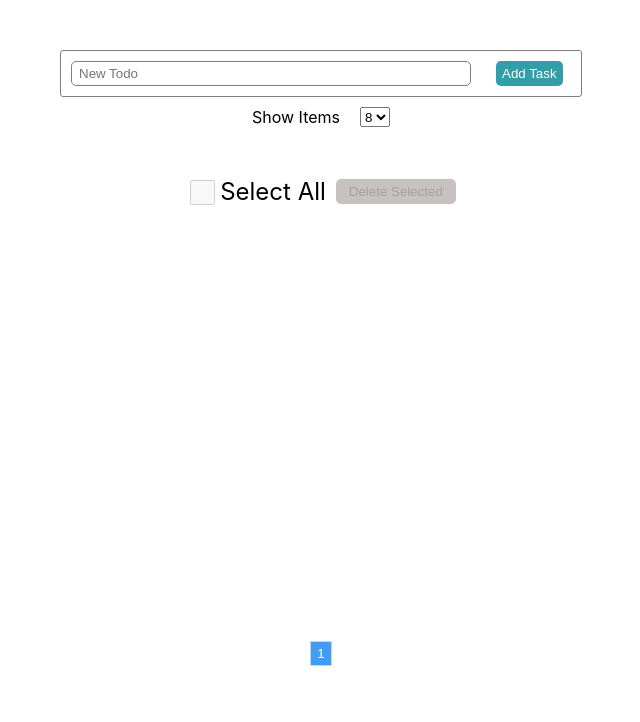
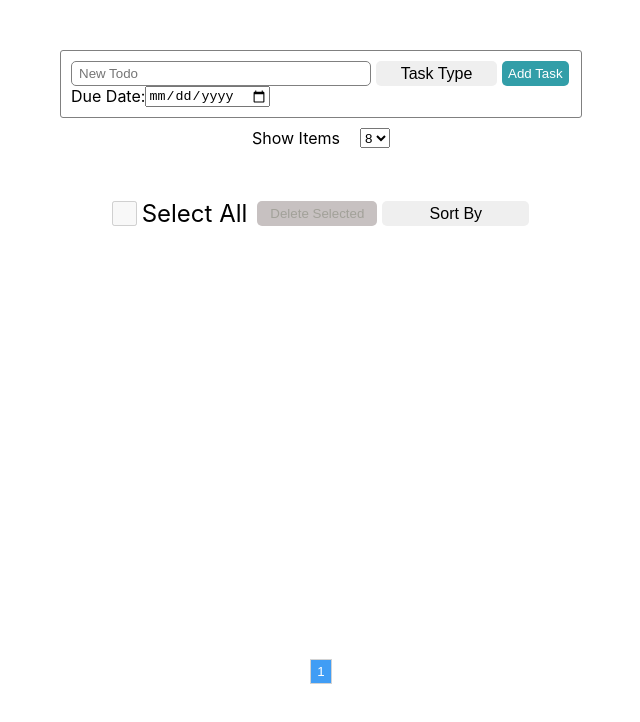
Before and after one commit to gurami98/todo-app-react, a React (Create React App) app: page / in a window 1280 px wide. Shown: the top 722 px of the page, without its empty margins (319-959 px from the left). Built offline with nearby package versions, Linux system fonts and the light colour scheme; the HTML template or start-up script is replaced by a standard one.

Commit message:
features - add task type, due date, time added, sort feature

```diff
--- a/src/App.css
+++ b/src/App.css
@@ -57,11 +57,13 @@ ul li span{
 }
 
 #checker{
+  display: flex;
+  align-items: center;
   margin-top: 50px;
   font-size: 24px;
 }
 
-#checker input{
+#checker input[type="checkbox"]{
   width: 25px;
   height: 25px;
   margin-right: 5px;
@@ -71,3 +73,111 @@ ul li span{
   vertical-align: top;
   margin-right: 10px;
 }
+
+#checker .dropdown{
+  height: 25px;
+}
+
+#checker .dropbtn{
+  vertical-align: super;
+}
+
+/* Dropdown Button */
+.dropbtn {
+  font-size: 16px;
+  border: none;
+  cursor: pointer;
+  border-radius: 5px;
+  height: 25px;
+  width: 121px;
+}
+
+/* Dropdown button on hover & focus */
+.dropbtn:hover, .dropbtn:focus {
+  background-color: #329ea8;
+  color: white;
+}
+
+/* The container <div> - needed to position the dropdown content */
+.dropdown {
+  position: relative;
+  display: inline-block;
+  margin: 0 5px;
+}
+
+/* Dropdown Content (Hidden by Default) */
+.dropdown-content {
+  display: none;
+  position: absolute;
+  background-color: #f1f1f1;
+  max-width: 120px;
+  box-shadow: 0px 8px 16px 0px rgba(0,0,0,0.2);
+  z-index: 1;
+}
+
+.dropdown-items{
+  overflow-y: auto;
+  height: 100px;
+}
+
+/* Links inside the dropdown */
+.dropdown-content p {
+  color: black;
+  padding: 6px 8px;
+  margin: 0;
+  text-decoration: none;
+  display: block;
+  text-align: left;
+  overflow: hidden;
+  text-overflow: ellipsis;
+}
+
+/* Change color of dropdown links on hover */
+.dropdown-content p:hover {
+  background-color: #ddd;
+  cursor: pointer;
+}
+
+/* Show the dropdown menu (use JS to add this class to the .dropdown-content container when the user clicks on the dropdown button) */
+.show {display:block;}
+
+.add-new-item{
+  display: flex;
+}
+
+.add-new-item input{
+  width: 73px;
+}
+
+.add-new-item button{
+  background-color: #329ea8;
+  color: white;
+  border: 0;
+  border-radius: 1px;
+}
+
+.add-new-item button:hover{
+  opacity: 0.7;
+  cursor: pointer;
+}
+
+#filter-label{
+  margin-left: 20px;
+}
+
+#filter-items{
+  vertical-align: super;
+}
+
+#checker .dropdown-items p{
+  font-size: initial;
+}
+
+#checker .dropdown-content{
+  width: 147px;
+  max-width: 147px;
+}
+
+#checker .dropbtn{
+  width: 147px;
+}
--- a/src/App.js
+++ b/src/App.js
@@ -1,6 +1,6 @@
 import './App.css';
 import styled from "styled-components";
-import { useEffect, useState } from "react";
+import { useEffect, useRef, useState } from "react";
 import List from './components/List'
 import Form from './components/Form'
 import Pagination from './components/Pagination'
@@ -32,8 +32,19 @@ const App = () => {
 	const [list, setList] = useState([])
 	const [activePage, setActive] = useState(1)
 	const [itemsToShow, setItemsToShow] = useState(8)
+	const [dueDate, setDueDate] = useState('')
+	const filterDropdownItemsRef = useRef(null)
+	const filterDropdownBtn = useRef(null)
+	//const [filterText, setFilterText] = useState('')
 
 	const [paginationInfo, setPaginationInfo] = useState({pageNumbers: 1, pagesToShow: 5, endPage: 1, startPage: 1})
+	const [typeDropdown, setTypeDropdown] = useState(		{typeDropdownShow: false,
+																																typeDropdownData: ['University', 'Home', 'Work'],
+																																typeDropdownInput: '',
+																																typeDropdownText: 'Task Type'})
+	const [filterDropdown, setFilterDropdown] = useState({filterDropdownShow: false,
+																																	filterDropdownData: ['A-Z', 'Z-A', 'Oldest First', 'Newest First', 'Due Ascending', 'Due Descending'],
+																																	filterDropdownText: 'Sort By'})
 
 	const [checkedAll, setCheckedAll] = useState(false)
 
@@ -44,6 +55,44 @@ const App = () => {
 	let endIndex = startIndex + itemsToShow
 	let itemsArr = list.slice(startIndex, endIndex)
 
+	const showFilterDropDown = (e) => {
+		e.preventDefault();
+		console.log('test')
+		setFilterDropdown({...filterDropdown, filterDropdownShow: !filterDropdown.filterDropdownShow})
+	}
+
+	const choseFilterType = (e) => {
+		let tempArr = [...list]
+		switch(e.target.innerHTML) {
+			case 'A-Z':
+				tempArr = tempArr.sort((a, b) => a.text.localeCompare(b.text))
+				setList(tempArr)
+				break;
+			case 'Z-A':
+				tempArr = tempArr.sort((a, b) => b.text.localeCompare(a.text))
+				setList(tempArr)
+				break;
+			case 'Newest First':
+				tempArr = tempArr.sort((a,b) => new Date(b.timeAdded) - new Date(a.timeAdded))
+				setList(tempArr)
+				break;
+			case 'Oldest First':
+				tempArr = tempArr.sort((a,b) => new Date(a.timeAdded) - new Date(b.timeAdded))
+				setList(tempArr)
+				break;
+			case 'Due Ascending':
+				tempArr = tempArr.sort((a,b) => new Date(a.dueDate) - new Date(b.dueDate))
+				setList(tempArr)
+				break;
+			case 'Due Descending':
+				tempArr = tempArr.sort((a,b) => new Date(b.dueDate) - new Date(a.dueDate))
+				setList(tempArr)
+				break;
+			default:
+				break;
+		}
+	}
+
 	useEffect(() => {
 		let counter = 0;
 		list.forEach(item => {
@@ -53,10 +102,39 @@ const App = () => {
 		if(counter === list.length && counter > 0) setCheckedAll(true)
 	}, [list])
 
+	useEffect(() => {
+		const handleClickOutside = (e) => {
+			if (filterDropdownItemsRef.current && !filterDropdownBtn.current.contains(e.target) && !filterDropdownItemsRef.current.contains(e.target) && filterDropdownItemsRef.current.classList.contains('show')) {
+				setFilterDropdown({...filterDropdown, filterDropdownShow: false})
+			}
+		}
+		// Bind the event listener
+		document.addEventListener("mousedown", handleClickOutside);
+		return () => {
+			// Unbind the event listener on clean up
+			document.removeEventListener("mousedown", handleClickOutside);
+		};
+	}, [filterDropdownItemsRef]);
+
 	const handleSubmit = (text) => {
-		let newArr = [...list, {text, done: false, id: new Date().getTime()}]
-		if (text.trim()) {
+		if (text.trim() && typeDropdown.typeDropdownText !== 'Task Type' && dueDate.trim()) {
+			let d = new Date(),
+				seconds = '' + d.getSeconds(),
+				minutes = '' + d.getMinutes(),
+				hours = '' + d.getHours(),
+				month = '' + (d.getMonth() + 1),
+				day = '' + d.getDate(),
+				year = d.getFullYear();
+			if(seconds < 10) seconds = '0' + seconds
+			if(minutes < 10) minutes = '0' + minutes
+			if (month.length < 2) month = '0' + month;
+			if (day.length < 2) day = '0' + day;
+			let dateAdded = [year, month, day].join(' ').concat(" ", [hours, minutes, seconds].join(':'));
+
+			let newArr = [...list, {text, taskType: typeDropdown.typeDropdownText, dueDate, timeAdded: dateAdded, done: false, id: new Date().getTime()}]
+
 			setList(newArr)
+			setTypeDropdown({...typeDropdown, typeDropdownText: 'Task Type'})
 			let listCount = newArr.length
 			let pageCount = Math.ceil(listCount / itemsToShow)
 			if (!listCount) setPaginationInfo({...paginationInfo, pageNumbers: [1]})
@@ -75,7 +153,7 @@ const App = () => {
 			}
 			setActive(pageCount)
 			setPaginationInfo({...paginationInfo, endPage: pageCount, startPage: pageCount > 5 ? pageCount - paginationInfo.pagesToShow + 1 : 1})
-		} else alert('Enter an item')
+		} else alert('Enter every value needed in form')
 	}
 
 	const changePage = (page) => {
@@ -121,9 +199,17 @@ const App = () => {
 			if(item.done) isAnyItemChecked = true
 	})
 
+	// const handleFilterKeyPress = (e) => {
+	// 	if (e.key === 'Enter') filterItems()
+	// }
+	//
+	// const filterItems = () => {
+	// 	console.log(filterText)
+	// }
+
 	return (
 		<div className="App">
-			<Form handleSubmit={handleSubmit}/>
+			<Form handleSubmit={handleSubmit} dueDate={dueDate} setDueDate={setDueDate} typeDropdown={typeDropdown} setTypeDropdown={setTypeDropdown}/>
 			<Dropdown  paginationInfo={paginationInfo} setPaginationInfo={setPaginationInfo}
 								listCount={listCount} pageCount={pageCount}
 			           setActive={setActive} itemsToShow={itemsToShow}
@@ -133,6 +219,21 @@ const App = () => {
 				<input disabled={!listCount} type="checkbox" id="select-all" name="select-all" checked={checkedAll} onChange={() => tick()}/>
 				<label htmlFor="select-all">Select All</label>
 				<Button disabled={!isAnyItemChecked} onClick={()=>deleteSelected()}>Delete Selected</Button>
+				{/*<label htmlFor="filter-items" id="filter-label">Filter</label>*/}
+				{/*<input value={filterText} onChange={(e)=>setFilterText(e.target.value)} onKeyDown={handleFilterKeyPress} type="text" id="filter-items" name="filter-items"/>*/}
+				{/*<button type="button" onClick={filterItems}>Filter</button>*/}
+				<div className="dropdown">
+					<button ref={filterDropdownBtn} onClick={(e)=> showFilterDropDown(e)} className="dropbtn" type="button">{filterDropdown.filterDropdownText}</button>
+					<div id="myDropdown" ref={filterDropdownItemsRef} className={filterDropdown.filterDropdownShow ? "dropdown-content show" : "dropdown-content"}>
+						<div className={"dropdown-items"}>
+							{filterDropdown.filterDropdownData.map(item => {
+								return(
+									<p onClick={(e)=>choseFilterType(e)} key={item}>{item}</p>
+								)
+							})}
+						</div>
+					</div>
+				</div>
 			</div>
 
 			<List paginationInfo={paginationInfo} setPaginationInfo={setPaginationInfo}
--- a/src/components/Form.js
+++ b/src/components/Form.js
@@ -1,10 +1,11 @@
 import styled from "styled-components";
-import { useState } from "react";
+import { useEffect, useRef, useState } from "react";
 
 const StyledForm = styled.form`
 	width: 500px;
   display: flex;
   flex-direction: row;
+	flex-wrap: wrap;
   margin: 10px;
   padding: 10px;
   border: 1px solid gray;
@@ -24,8 +25,7 @@ const StyledForm = styled.form`
 const Input = styled.input`
   text-indent: 5px;
   border-radius: 5px;
-	width: 400px;
-	margin-right: 25px;
+	width: 300px;
   height: 25px;
   outline: none;
   border: 1px solid gray;
@@ -48,17 +48,88 @@ const Button = styled.button`
   background-color: #329ea8;
 `
 
-const Form = ({handleSubmit}) => {
+const Form = ({handleSubmit, typeDropdown, setTypeDropdown, dueDate, setDueDate}) => {
 	const [text, setText] = useState('')
+	const dropdownItemsRef = useRef(null)
+	const dropdownBtn = useRef(null)
+
+	useEffect(() => {
+		let btnText = typeDropdown.typeDropdownText
+		const handleClickOutside = (e) => {
+			if (dropdownItemsRef.current && !dropdownBtn.current.contains(e.target) && !dropdownItemsRef.current.contains(e.target) && dropdownItemsRef.current.classList.contains('show')) {
+				// small bug, button text resets after clicking outside of button
+				setTypeDropdown({...typeDropdown, typeDropdownText: btnText, typeDropdownShow: false})
+			}
+		}
+		// Bind the event listener
+		document.addEventListener("mousedown", handleClickOutside);
+		return () => {
+			// Unbind the event listener on clean up
+			document.removeEventListener("mousedown", handleClickOutside);
+		};
+	}, [dropdownItemsRef]);
+
+	const handleFormInputKeyPress = (e) => {
+		if (e.key === 'Enter') handleFormInput(e)
+	}
+	const handleFormInput = (e) => {
+		handleSubmit(text)
+		setText('')
+		e.preventDefault()
+	}
+
+	const showDropDown = (e) => {
+		e.preventDefault();
+		setTypeDropdown({...typeDropdown, typeDropdownShow: !typeDropdown.typeDropdownShow})
+	}
+
+	const handleInputChange = (e) => {
+		setTypeDropdown({...typeDropdown, typeDropdownInput: e.target.value})
+	}
+
+	const handleDropInputKeyPress = (e) => {
+		if (e.key === 'Enter') handleAddType(e)
+	}
+
+	const handleAddType = (e) => {
+		e.preventDefault();
+		if (typeDropdown.typeDropdownInput.trim())
+			setTypeDropdown({...typeDropdown, typeDropdownInput: '', typeDropdownData: [...typeDropdown.typeDropdownData, typeDropdown.typeDropdownInput]})
+	}
+
+	const choseType = (e) => {
+		console.log(e.target.innerHTML)
+		setTypeDropdown({...typeDropdown, typeDropdownText: e.target.innerHTML, typeDropdownShow: !typeDropdown.typeDropdownShow})
+	}
+
+	const handleDate = (e) => {
+		setDueDate(e.target.value)
+	}
 
 	return (
-		<StyledForm onSubmit={(e) => {
-			handleSubmit(text)
-			setText('')
-			e.preventDefault()
-		}}>
-			<Input autoFocus type="text" value={text} onChange={e => setText(e.target.value)} placeholder='New Todo'/>
-			<Button type='submit'>Add Task</Button>
+		<StyledForm>
+			<Input autoFocus type="text" value={text} onChange={e => setText(e.target.value)} onKeyDown={handleFormInputKeyPress} placeholder='New Todo'/>
+			<div className="dropdown">
+				<button ref={dropdownBtn} onClick={(e)=> showDropDown(e)} className="dropbtn" type="button">{typeDropdown.typeDropdownText}</button>
+				<div id="myDropdown" ref={dropdownItemsRef} className={typeDropdown.typeDropdownShow ? "dropdown-content show" : "dropdown-content"}>
+					<div className={"dropdown-items"}>
+						{typeDropdown.typeDropdownData.map(item => {
+							return(
+								<p onClick={choseType} key={item}>{item}</p>
+							)
+						})}
+					</div>
+					<div className={"add-new-item"}>
+						<input type="text" value={typeDropdown.typeDropdownInput} onKeyDown={handleDropInputKeyPress} onChange={(e)=> handleInputChange(e)}/>
+						<button type="button" autoFocus  onClick={handleAddType}>Add</button>
+					</div>
+				</div>
+			</div>
+			<Button type='button' onClick={handleFormInput}>
+				Add Task
+			</Button>
+			<label htmlFor="due-date">Due Date:</label>
+			<input value={dueDate} onChange={(e) => handleDate(e)} type="date" id="due-date" name="due-date"/>
 		</StyledForm>
 	)
 }
```
